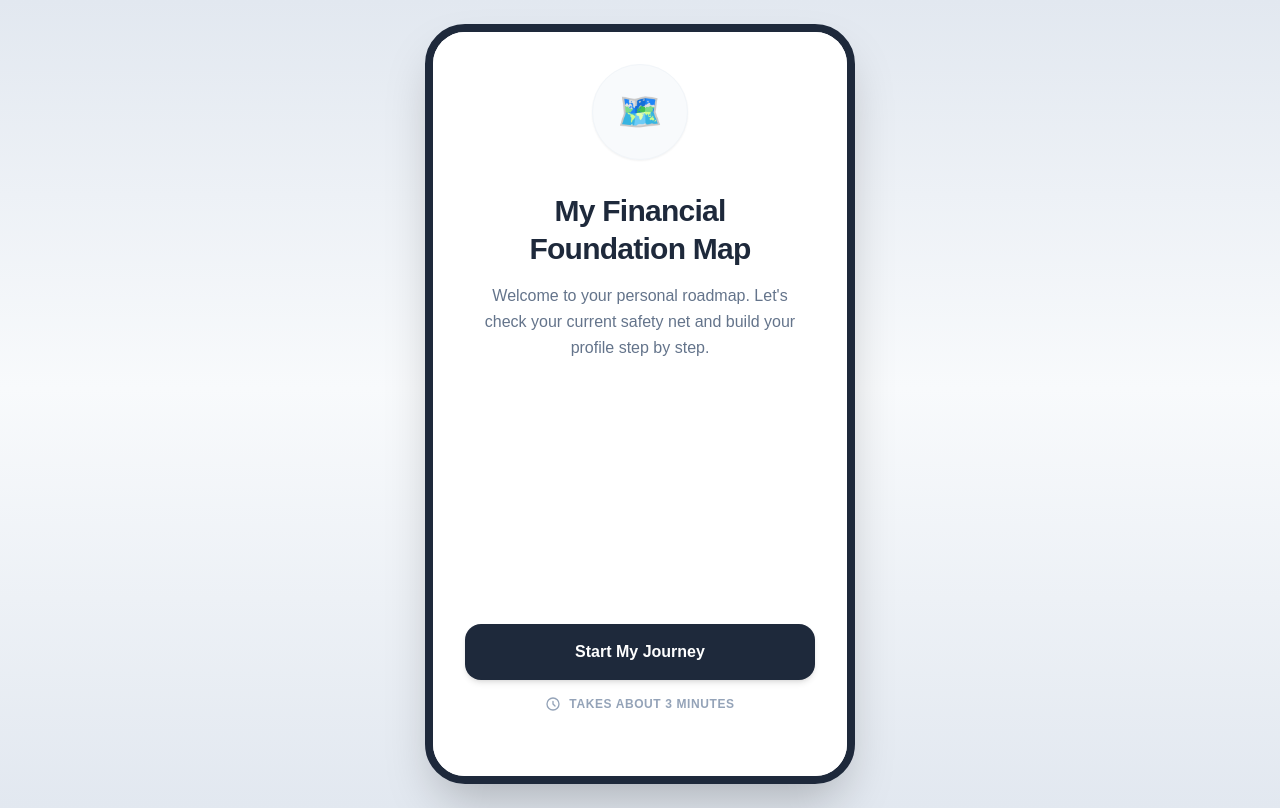
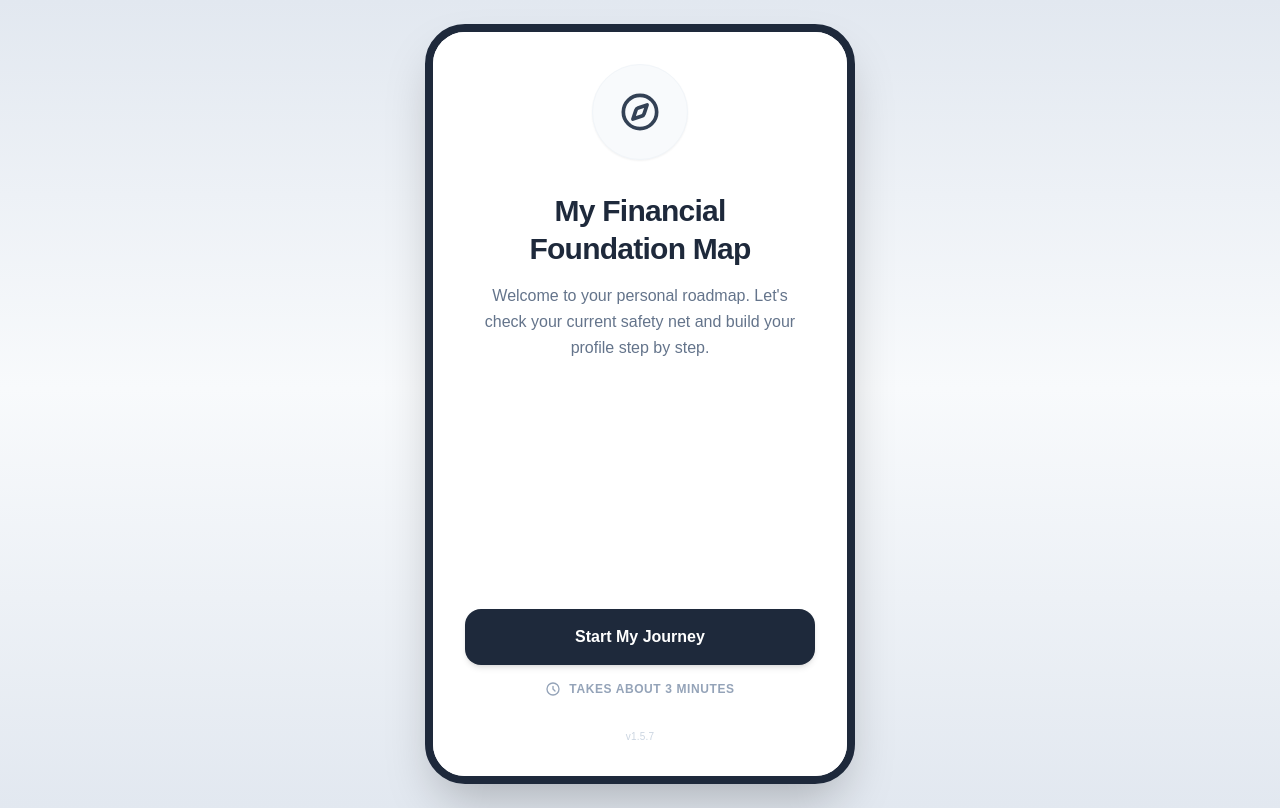
Before and after one commit to gomaconr-arch/free-assess, a React (Vite) app: page / in a window 1280 px wide. Built offline with nearby package versions, Linux system fonts and the light colour scheme; a web font is replaced by a local one.

Commit message:
UI UX adjustments

```diff
--- a/package.json
+++ b/package.json
@@ -1,7 +1,7 @@
 {
   "name": "financial-foundation-check",
   "private": true,
-  "version": "1.5.6",
+  "version": "1.5.7",
   "type": "module",
   "scripts": {
     "dev": "vite",
--- a/src/App.jsx
+++ b/src/App.jsx
@@ -891,7 +891,9 @@ function App() {
 
   const renderWelcome = () => (
     <div className="h-full flex flex-col justify-center items-center p-8 bg-white text-center animate-fade-in relative z-10">
-      <div className="w-24 h-24 bg-slate-50 rounded-full flex items-center justify-center text-4xl shadow-sm mb-8 border border-slate-100">🗺️</div>
+      <div className="w-24 h-24 bg-slate-50 rounded-full flex items-center justify-center shadow-sm mb-8 border border-slate-100">
+        <Compass className="h-10 w-10 text-slate-700" strokeWidth={2.2} />
+      </div>
       <h1 className="text-3xl font-extrabold text-slate-800 mb-4 tracking-tight leading-tight">
         My Financial
         <br />
@@ -909,6 +911,7 @@ function App() {
           Takes about 3 minutes
         </p>
       </div>
+      <p className="text-[10px] text-slate-300 font-medium tracking-wide">v{__APP_VERSION__}</p>
     </div>
   );
 
--- a/vite.config.js
+++ b/vite.config.js
@@ -1,5 +1,8 @@
 import { defineConfig, loadEnv } from 'vite';
 import react from '@vitejs/plugin-react';
+import { readFileSync } from 'node:fs';
+
+const { version } = JSON.parse(readFileSync('./package.json', 'utf-8'));
 
 const normalizeBasePath = (value = '/') => {
   if (!value || value === '/') {
@@ -15,6 +18,9 @@ export default defineConfig(({ mode }) => {
 
   return {
     base: normalizeBasePath(env.VITE_BASE_PATH),
-    plugins: [react()]
+    plugins: [react()],
+    define: {
+      __APP_VERSION__: JSON.stringify(version)
+    }
   };
 });
```
Also changed, not shown: 1 other file (tests, documents, lock files or other folders).
